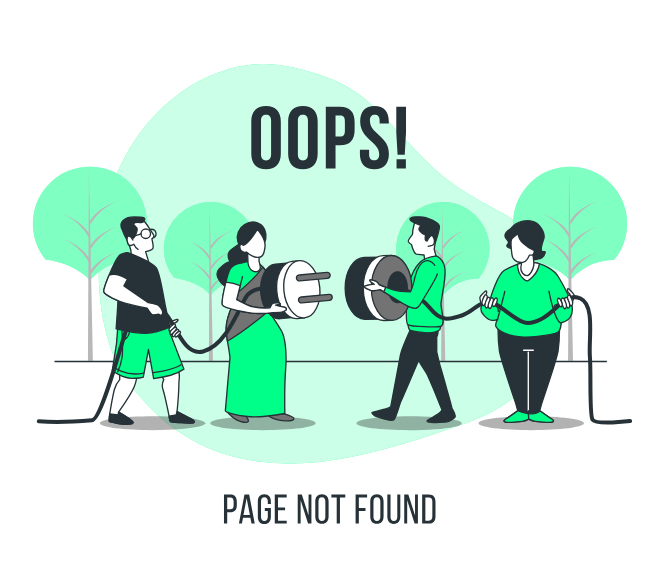
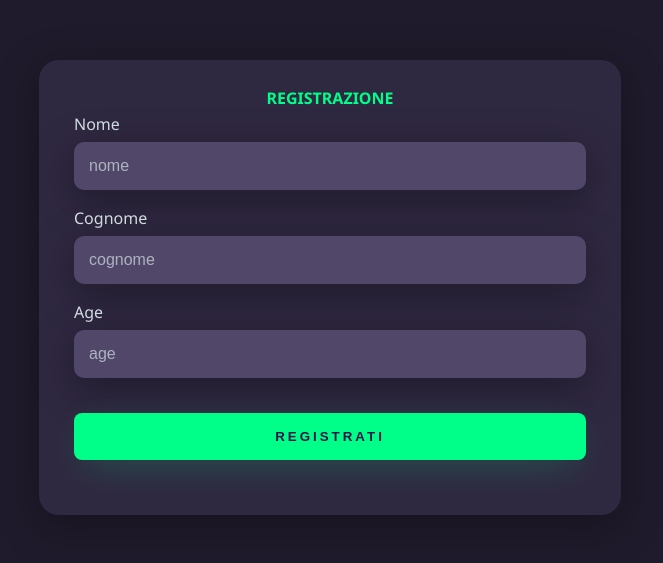
Before and after one commit to cauereple/java-academy-angular, an Angular app: page /registrazione in a window 1280 px wide. Shown: the part 113-676 px from the top of the page, without its empty margins (310-973 px from the left). Built offline with nearby package versions, Linux system fonts and the light colour scheme.

Commit message:
Implementing Registrazione Component and parameterizing Registrazione and Welcome components

```diff
--- a/src/app/app-routing.module.ts
+++ b/src/app/app-routing.module.ts
@@ -3,17 +3,17 @@ import { RouterModule, Routes } from '@angular/router';
 import { CredenzialiErratiComponent } from './credenziali-errati/credenziali-errati.component';
 import { ErrorComponent } from './error/error.component';
 import { LoginComponent } from './login/login.component';
+import { RegistrazioneComponent } from './registrazione/registrazione.component';
 import { WelcomeComponent } from './welcome/welcome.component';
 
 const routes: Routes = [
   { path:'' , component :LoginComponent},
   { path:'index' , component :LoginComponent},
   { path:'login' , component :LoginComponent}, //identifica la landing page
-  { path:'welcome' , component :WelcomeComponent},
+  { path: 'registrazione' , component :RegistrazioneComponent},
+  { path:'welcome/:nome/:cognome' , component :WelcomeComponent},
   { path:'credenziali-errati' , component :CredenzialiErratiComponent},
   { path:'**' , component :ErrorComponent}, //la pagina di errore viene identificata con doppio asterisco
-
-
 ];
 
 @NgModule({
--- a/src/app/app.component.ts
+++ b/src/app/app.component.ts
@@ -8,5 +8,4 @@ import { Component } from '@angular/core';
 export class AppComponent {
   title = 'applicazione di prova';
   nome = 'Cauê';
-  punti = '200';
 }
--- a/src/app/app.module.ts
+++ b/src/app/app.module.ts
@@ -8,6 +8,7 @@ import { LoginComponent } from './login/login.component';
 import { WelcomeComponent } from './welcome/welcome.component';
 import { ErrorComponent } from './error/error.component';
 import { CredenzialiErratiComponent } from './credenziali-errati/credenziali-errati.component';
+import { RegistrazioneComponent } from './registrazione/registrazione.component';
 
 @NgModule({
   declarations: [
@@ -15,7 +16,8 @@ import { CredenzialiErratiComponent } from './credenziali-errati/credenziali-err
     LoginComponent,
     WelcomeComponent,
     ErrorComponent,
-    CredenzialiErratiComponent
+    CredenzialiErratiComponent,
+    RegistrazioneComponent
   ],
   imports: [
     BrowserModule,
--- a/src/app/login/login.component.css
+++ b/src/app/login/login.component.css
@@ -140,8 +140,9 @@ p.blinker {
 /* section.sobre {
     position: relative;
 }
+*/
 
-.extras {
+/* .extras {
     position: absolute;
     bottom: -450px;
     right: -500px;
--- a/src/app/login/login.component.ts
+++ b/src/app/login/login.component.ts
@@ -10,7 +10,6 @@ export class LoginComponent implements OnInit {
 
   username = "";
   password = "";
-  // eta = 0;
   // msg = "Username o password errati";
   autenticatoMsg = true;
   autenticatoCodeImage = true;
@@ -25,7 +24,8 @@ export class LoginComponent implements OnInit {
   // autenticazione = () => console.log("Username: " + this.username + "\n" + "Password: " + this.password)
   autenticazione = () => {
     if (this.username === "caue" && this.password === "caue") {
-      this.route.navigate(['welcome']);
+      //this.route.navigate(['welcome', this.username]);
+      this.route.navigate(['registrazione'])
       //this.autenticatoCodeImage = !this.autenticatoCodeImage;
       // if(this.eta >= 18) {
       //   this.autenticatoBlikerMaggiorenne = !this.autenticatoBlikerMaggiorenne;
--- /dev/null
+++ b/src/app/registrazione/registrazione.component.css
@@ -0,0 +1,87 @@
+@import url('https://fonts.googleapis.com/css2?family=Noto+Sans:wght@400;700&display=swap');
+
+.container{
+    font-family: 'Noto Sans', sans-serif;
+    width: 100vw;
+    height: 100vh;
+    background-color: #201b2c;
+    display: flex;
+    justify-content: center;
+    align-items: center;
+}
+
+.card-registrazione {
+    width: 40%;
+    display: flex;
+    justify-content: center;
+    align-items: center;
+    flex-direction: column;
+    padding: 30px 35px;
+    background: #2f2841;
+    border-radius: 20px;
+    box-shadow: 0px 10px 40px #00000056;
+}
+
+.card-registrazione > h1 {
+    color: #00ff88;
+    font-weight: 800;
+    margin: 0;
+}
+
+.card-registrazione > h1 {
+    color: #00ff88;
+    font-weight: 800;
+    margin: 0;
+}
+
+.textfield {
+    width: 100%;
+    display: flex;
+    flex-direction: column;
+    align-items: flex-start;
+    justify-content: center;
+    margin: 10px 0px;
+}
+
+.textfield > input {
+    width: 100%;
+    border: none;
+    border-radius: 10px;
+    padding: 15px;
+    background: #514869;
+    color: #f0ffffde;
+    font-size: 12pt;
+    box-shadow: 0px 10px 40px #00000056;
+    outline: none;
+    box-sizing: border-box;
+}
+
+.textfield > label {
+    color: #f0ffffde;
+    margin-bottom: 10px;
+}
+
+.textfield > input::placeholder {
+    color: #f0ffff94;
+}
+
+.msgErrati {
+    color: #f07070;
+    font-weight: bold;
+}
+
+.btn-registrazione {
+    width: 100%;
+    padding: 16px 0px;
+    margin: 25px;
+    border: none;
+    border-radius: 8px;
+    outline: none;
+    text-transform: uppercase;
+    font-weight: 800;
+    letter-spacing: 3px;
+    color: #2b134b;
+    background: #00ff88;
+    cursor: pointer;
+    box-shadow: 0px 10px 40px -12px #00ff8052;
+}
--- /dev/null
+++ b/src/app/registrazione/registrazione.component.html
@@ -0,0 +1,23 @@
+<div class="container">
+    <div class="card-registrazione">
+        <h1>REGISTRAZIONE</h1>
+        <div class="textfield">
+            <label for="nome">Nome</label>
+            <input type="text" placeholder="nome" [(ngModel)]="nome">
+            <!-- biding bidirezionale
+    [(ngModel)] banana in the box == cria un link in tempo reale, se provare a cambiare l'usersname, cambiearà in tempo reale sulla pagina web
+    -->
+        </div>
+        <div class="textfield">
+            <label for="cognome">Cognome</label>
+            <input type="text" placeholder="cognome" [(ngModel)]="cognome">
+        </div>
+        <div class="textfield">
+            <label for="age">Age</label>
+            <input type="text" placeholder="age" [(ngModel)]="eta">
+        </div>
+        <p *ngIf="autenticatoMsg" class="msgErrati">{{msg}}</p>
+        <button class="btn-registrazione" (click)="registra()">Registrati</button>
+        <!-- <p *ngIf="!autenticatoMsg" class="msgErrati">{{msg}}</p> -->
+    </div>
+</div>
--- /dev/null
+++ b/src/app/registrazione/registrazione.component.ts
@@ -0,0 +1,28 @@
+import { Component, OnInit } from '@angular/core';
+import { Router } from '@angular/router';
+
+@Component({
+  selector: 'app-registrazione',
+  templateUrl: './registrazione.component.html',
+  styleUrls: ['./registrazione.component.css']
+})
+export class RegistrazioneComponent implements OnInit {
+
+  nome = "";
+  cognome = "";
+  eta!: number;
+  msg = "Per accedere, deve avere almeno 18 anni"
+  autenticatoMsg = false;
+
+  constructor(private route: Router) { }
+
+  ngOnInit(): void {
+  }
+
+  registra = () => {
+    if(this.eta >= 18)
+      this.route.navigate(['welcome', this.nome, this.cognome]);
+    else
+      this.autenticatoMsg = !this.autenticatoMsg;
+  }
+}
--- a/src/app/welcome/welcome.component.css
+++ b/src/app/welcome/welcome.component.css
@@ -1,47 +1,180 @@
+@import url('https://fonts.googleapis.com/css2?family=Noto+Sans:wght@400;700&display=swap');
+
 .container {
-    margin-top: 150px;
+  background-color: #201b2c;
+  width: 100vw;
+  height: 100vh;
 }
 
-h1 {
-    text-align: center;
-    color: green;
+section {
+  display: flex;
+  justify-content: center;
+  align-items: center;
+  flex-direction: column;
 }
 
-h2 {
-    text-align: center;
-    color: rgb(0, 154, 214);
+section h1 {
+  background: linear-gradient(90deg, #ff0000, #ffff00, #ff00f3, #0033ff, #ff00c4, #ff0000);
+  background-size: 400%;
+  margin-top: 5vh;
+  margin-bottom: 5vh;
+  font-size: 8vh;
+  text-transform: uppercase;
+  font-weight: 800;
+  letter-spacing: 2px;
+  word-spacing: 10px;
+  -webkit-text-fill-color: transparent;
+  -webkit-background-clip: text;
+  animation: animate 10s linear infinite;
 }
 
-
-#card{
-    display: flex;
-    justify-content: center;
-    transform-style: preserve-3d;
-    transition: all .9s;
+@keyframes animate {
+  0%{
+    background-position: 0%;;
+  }
+  100%{
+    background-position: 400%;;
+  }
 }
 
-.flip:hover {
-    transform: rotateY(180deg);
+section h2 {
+  color: #00ff88;
+  font-size: 5vh;
 }
 
-.face {
-    width: 100px;
-    height: 150px;
-    border-radius: 10px;
-    display: flex;
-    justify-content: center;
-    align-items: center;
-    color: white;
-    position: absolute;
-    backface-visibility: hidden;
-    cursor: pointer;
+ul {
+  list-style:none;
+  text-align:center;
+  display: flex;
+  justify-content: center;
+  position: absolute;
+  /* transform: translate(-50%,-50%); */
+  left: 50%;
+  top: 50%;
+  margin-left: -125px;
+  margin-top: -130px;
+  background-color: #201b2c;
+  width: 100%;
+
+
+}
+h1, span, a {
+    z-index: 99;
+    position: relative;
+}
+ul li {
+  display: block;
+  position: absolute;
+  background-color: #fefefe;
+  width: 250px;
+  height: 320px;
+  top: 0;
+  left: 0;
+  transform:  rotate(10deg) skew(-60deg);
+  transform-origin:bottom center;
+  box-shadow:10px 10px 30px rgba(109, 221, 137, 0.3) ;
+  transition:.4s;
+  z-index: 1;
+  overflow: hidden;
+  border-radius: 10px;
+}
+ul li:after {
+  content: '';
+  position: absolute;
+  bottom: 0;
+  left: 0;
+  width: 100%;
+  height: 10px;
+  background: rgb(116, 240, 92);
+  background: -moz-linear-gradient(45deg, rgba(129,40,255,1) 0%,rgb(108, 240, 108) 100%);
+  background: -webkit-linear-gradient(45deg, rgba(129,40,255,1) 0%,rgb(108, 240, 108) 100%);
+  background: linear-gradient(45deg, rgba(129,40,255,1) 0%,rgb(108, 240, 108) 100%);
+  filter: progid:DXImageTransform.Microsoft.gradient( startColorstr='#28fff7', endColorstr='#8128ff',GradientType=1 );transition:.6s;
+
 }
 
-#front{
-    background-color: rgb(0, 154, 214);
-    transform: rotateY(180deg);
+ul li h1 {
+  font-size: 2.5em;
+  background: -webkit-linear-gradient(#4cff28, #8128ff);
+  -webkit-background-clip: text;
+  -webkit-text-fill-color: transparent;
+  margin-top: 50px;
+  transition:.4s;
+  margin-bottom: 5vh;
+}
+ul li > span {
+  font-size:1.3em;
+  color: #999;
+}
+ul li  a {
+  display: inline-block;
+  padding: 10px 20px;
+  top: 40px;
+  border: 1px solid #fff;
+  transition: all .7s cubic-bezier(0.68, 0, 0.265, 1.55);
+  color: #fff;
+  text-decoration: none;
+  transform:scale(0);
+  position: relative;
+  overflow: hidden;
+}
+ul li a:after {
+  content:"";
+  position: absolute;
+  left: 0;
+  bottom: 0;
+  width: 100%;
+  height: 0%;
+  transform-origin:center top;
+  background-color: rgba(0,0,0,0.3);
+  border-radius:100% 0 0 0;
+  transition: all 0.6s linear;
+}
+ul li:hover a:hover:after {
+  height:1000%;
+  width: 100%;
+  position: absolute;
+}
+ul li a:hover {
+  border-color: transparent;
+  transform:scale(1.2) !important;
+}
+ul li:nth-child(1) {
+   transform:  rotate(20deg) skew(-20deg) translate(10px,10px);
+}
+ul li:nth-child(2) {
+   transform:  rotate(20deg) skew(-20deg) translate(0px,0px);
+}
+ul li:nth-child(3) {
+   transform:  rotate(20deg) skew(-20deg) translate(-10px,-10px);
 }
 
-#back{
-    background-color: rgb(0, 94, 131);
+ul:hover li:nth-child(1) {
+   transform:  rotate(0deg) skew(0);
 }
+ul:hover li:nth-child(2) {
+   transform:  rotate(0) skew(0);
+}
+ul:hover li:nth-child(3) {
+   transform:  rotate(-40deg) skew(0) translate(-100px,0) ;
+}
+ul:hover li:hover {
+  z-index: 9;
+  background-color: #0e1826;
+  box-shadow:10px 10px 40px rgba(0,0,0,0.5) ;
+
+}
+
+ul:hover li:hover a {
+  top: 30px;
+  transform:scale(1);
+}
+ul:hover li:hover:after {
+  height:100%;
+/*   transform:skew(30deg); */
+}
+ul:hover li:hover * {
+  color: #fff;
+    background: -webkit-linear-gradient(#fff, #fff);-webkit-background-clip: text;
+    -webkit-text-fill-color: transparent;
+}
--- a/src/app/welcome/welcome.component.ts
+++ b/src/app/welcome/welcome.component.ts
@@ -1,4 +1,5 @@
 import { Component, OnInit } from '@angular/core';
+import { ActivatedRoute } from '@angular/router';
 
 @Component({
   selector: 'app-welcome',
@@ -6,15 +7,16 @@ import { Component, OnInit } from '@angular/core';
   styleUrls: ['./welcome.component.css']
 })
 export class WelcomeComponent implements OnInit {
+  name = "";
+  surname = "";
 
-  nome = 'Cauê';
-  punti = '200 punti';
+  //user: string=""
 
-  constructor() { }
+  constructor(private route:ActivatedRoute) { }
 
   ngOnInit(): void {
+    //this.user=this.route.snapshot.params["username"] //vogliamo visualizzare l'user sulla pagina Welcome
+    this.name=this.route.snapshot.params["nome"]
+    this.surname=this.route.snapshot.params["cognome"]
   }
-
-
-
 }
```
Also changed, not shown: src/app/welcome/welcome.component.html (+28 -10 lines), 1 other file (tests, documents, lock files or other folders).
